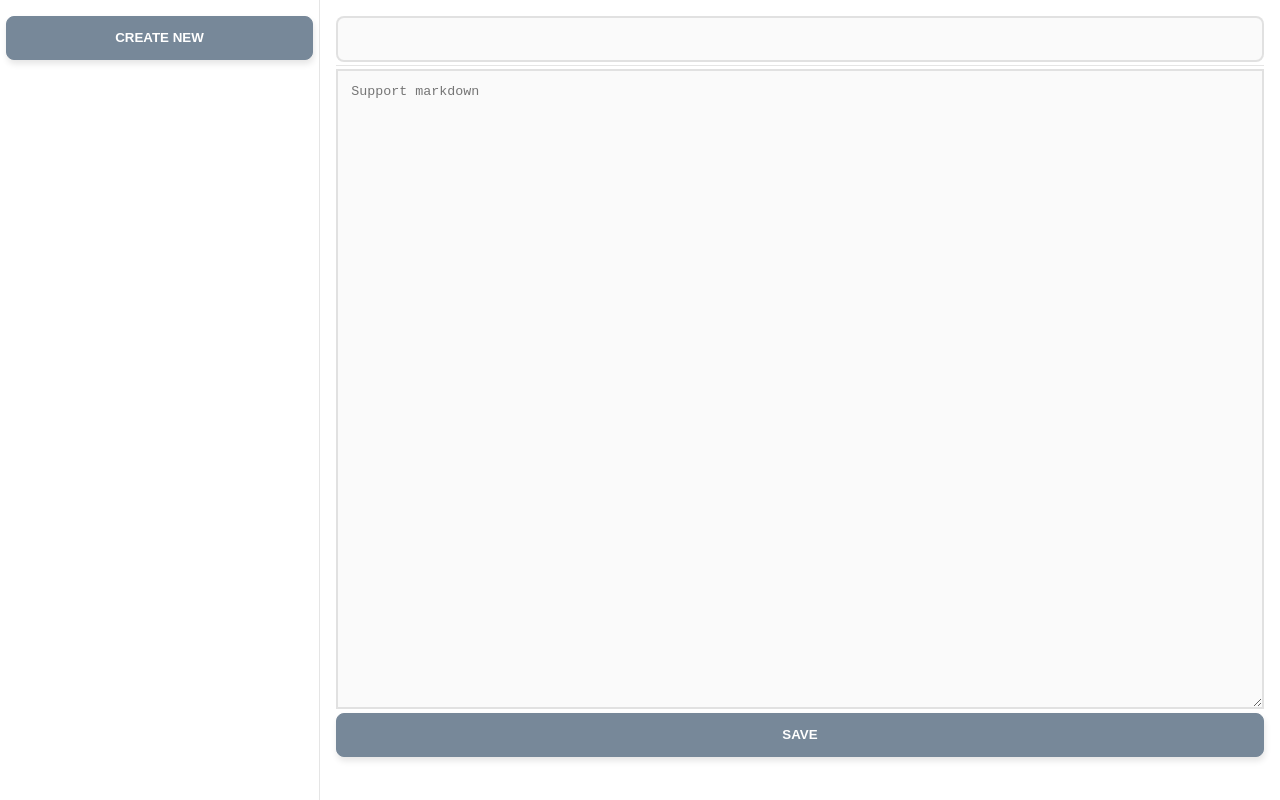
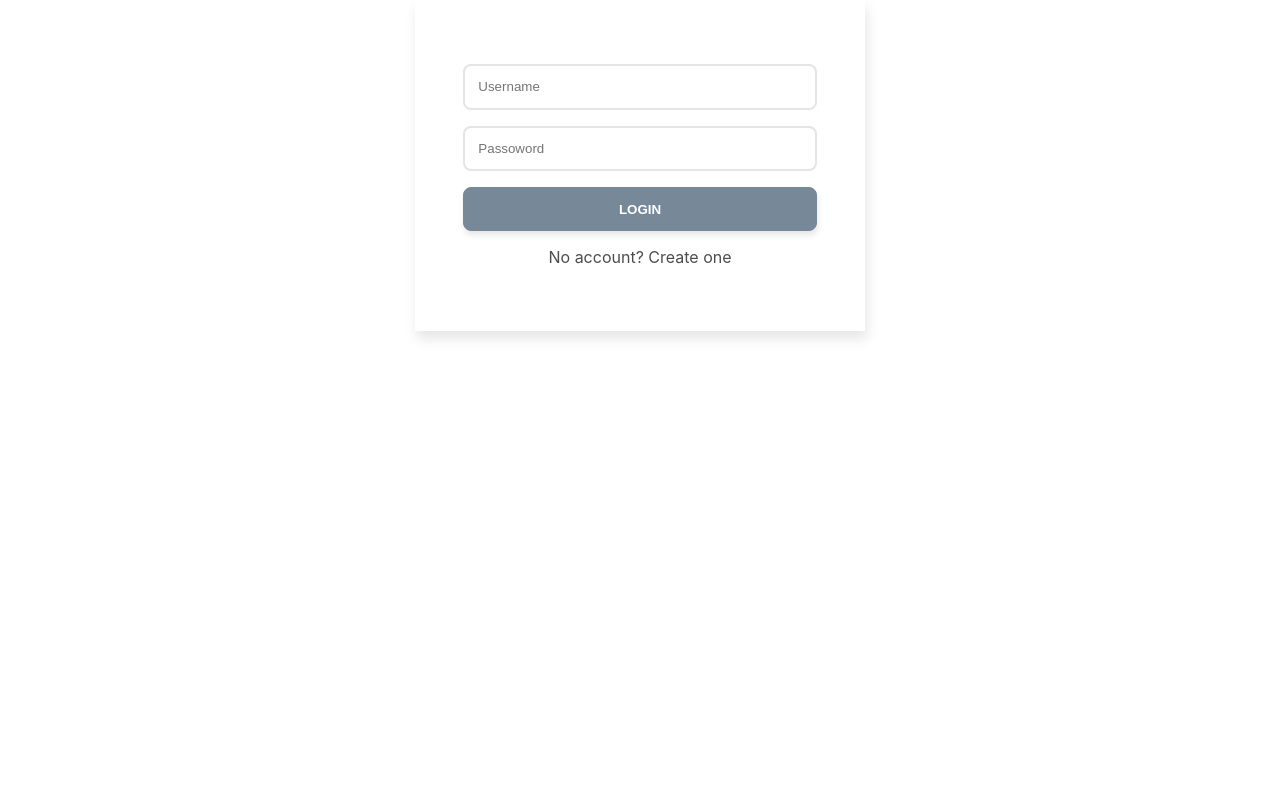
Before and after one commit to MuhammadMasood786/Daily-Diaries, a React (Create React App) app: page / in a window 1280 px wide. Built offline with nearby package versions, Linux system fonts and the light colour scheme; what miragejs would draw is missing.

Commit message:
Change Authentication

```diff
--- a/src/features/auth/authSlice.ts
+++ b/src/features/auth/authSlice.ts
@@ -7,7 +7,7 @@ interface AuthState {
 
 const initialState: AuthState = {
   token: null,
-  isAuthenticated: true,
+  isAuthenticated: false,
 };
 
 const auth = createSlice({
--- a/src/features/diary/Diaries.tsx
+++ b/src/features/diary/Diaries.tsx
@@ -89,9 +89,9 @@ const Diaries: FC = () => {
                 </Route>
                 <Route path='/'>
                     <button onClick={createDiary}>Create New</button>
-                    {diaries.map((diary, idx) => {
+                    {diaries.map((diary, idx) =>
                         <DiaryTile key={idx} dairy={diary} />
-                    })}
+                    )}
                 </Route>
             </Switch>
         </div>
```
